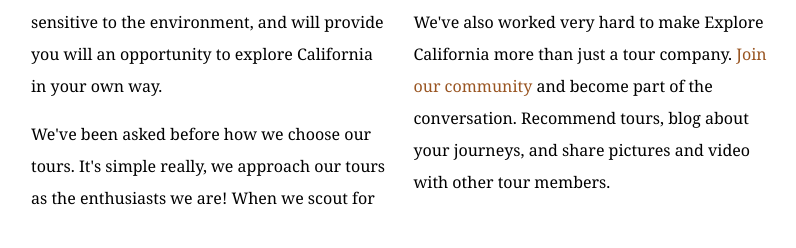
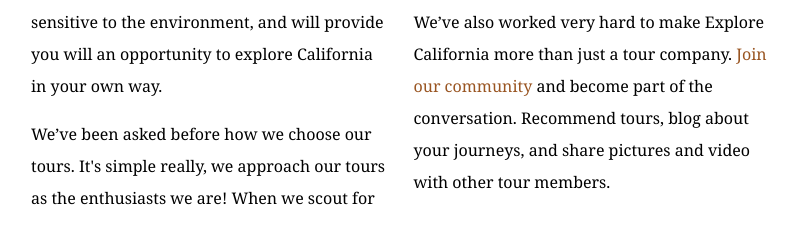
Before and after one commit to goi42/explore_california, a plain HTML site: page mission.html in a window 1280 px wide. Shown: the part 998-1246 px from the top of the page, 484-1280 px from the left. Drawn offline with Linux system fonts and the light colour scheme.

Commit message:
Replaces straight quotes with curly

```diff
--- a/mission.html
+++ b/mission.html
@@ -64,8 +64,8 @@
           <div class="multiCol">
             <p>We are passionate about California and preserving the abundant resources that make it so unique. Our goal at Explore California is to transform your vacation into an adventure that will educate, inspire, and energize you unlike any other.</p>
             <p>Our tours are crafted around our central mission, and are designed to engage you in a unique and fulfilling way. All our tours are sensitive to the environment, and will provide you will an opportunity to explore California in your own way.</p>
-            <p>We've been asked before how we choose our tours. It's simple really, we approach our tours as the enthusiasts we are! When we scout for locations, choose tour options, or explore the surrounding area for exciting side-tours, we ask ourselves one question, &quot;is this something we would want to do?&quot; We also look very carefully at a tour's potential impact. We choose tours that are as environmentally sensitive as we are, and that expose people to amazing diversity of California's people, places, and wildlife!</p>
-            <p>We've also worked very hard to make Explore California more than just a tour company. <a href="explorers/join.html">Join our community</a> and become part of the conversation. Recommend tours, blog about your journeys, and share pictures and video with other tour members.</p>
+            <p>We&rsquo;ve been asked before how we choose our tours. It's simple really, we approach our tours as the enthusiasts we are! When we scout for locations, choose tour options, or explore the surrounding area for exciting side-tours, we ask ourselves one question, &ldquo;is this something we would want to do?&rdquo; We also look very carefully at a tour&rsquo;s potential impact. We choose tours that are as environmentally sensitive as we are, and that expose people to amazing diversity of California's people, places, and wildlife!</p>
+            <p>We&rsquo;ve also worked very hard to make Explore California more than just a tour company. <a href="explorers/join.html">Join our community</a> and become part of the conversation. Recommend tours, blog about your journeys, and share pictures and video with other tour members.</p>
           </div>
         </div>
       </div>
```
